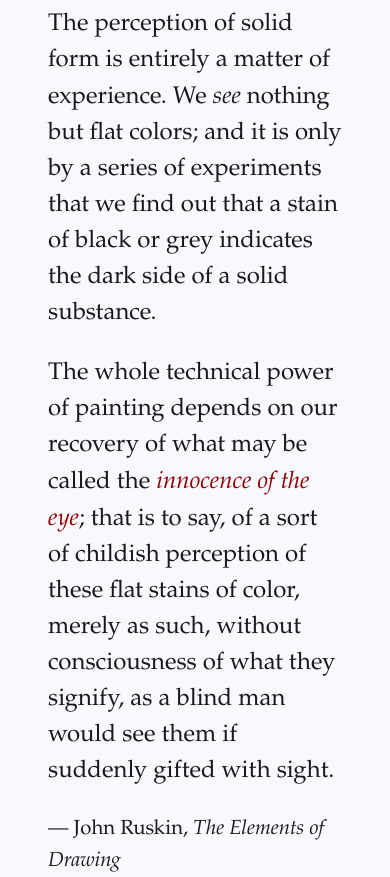
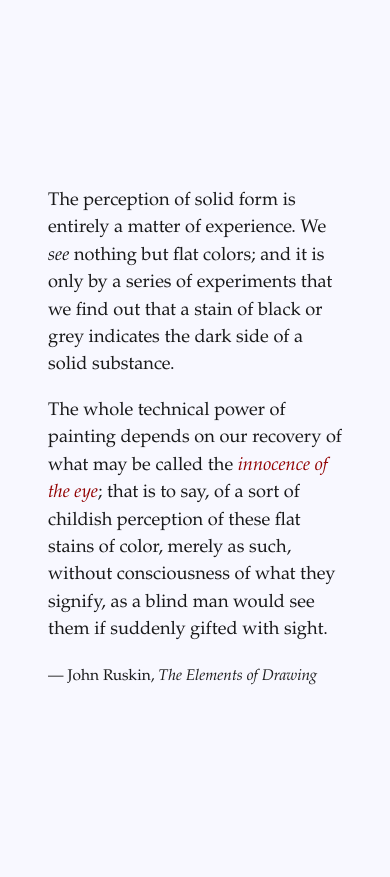
Before and after one commit to Aias/the-innocent-i-ruskin, a website: page index.html in a window 390 px wide. After the commit the page ends 852 px from the top, so only its background shows below. Drawn offline with Linux system fonts and the light colour scheme.

Commit message:
Scale font size, fix display on small screens

```diff
--- a/index.html
+++ b/index.html
@@ -18,8 +18,12 @@
 					'Nimbus Roman No9 L', Garamond, 'Apple Garamond',
 					'ITC Garamond Narrow', 'New Century Schoolbook',
 					'Century Schoolbook', 'Century Schoolbook L', Georgia, serif;
-				font-size: 24px;
-				line-height: 1.5;
+				font-size: calc(
+					18px + (24 - 18) * ((100vw - 300px) / (2400 - 300))
+				);
+				line-height: calc(
+					1.5em + (1.5 - 1.3) * ((100vw - 300px) / (2400 - 300))
+				);
 			}
 			main {
 				height: 100%;
@@ -29,6 +33,7 @@
 			}
 			blockquote {
 				max-width: 25em;
+				max-height: 100%;
 			}
 			blockquote > footer {
 				font-size: 0.85em;
```
